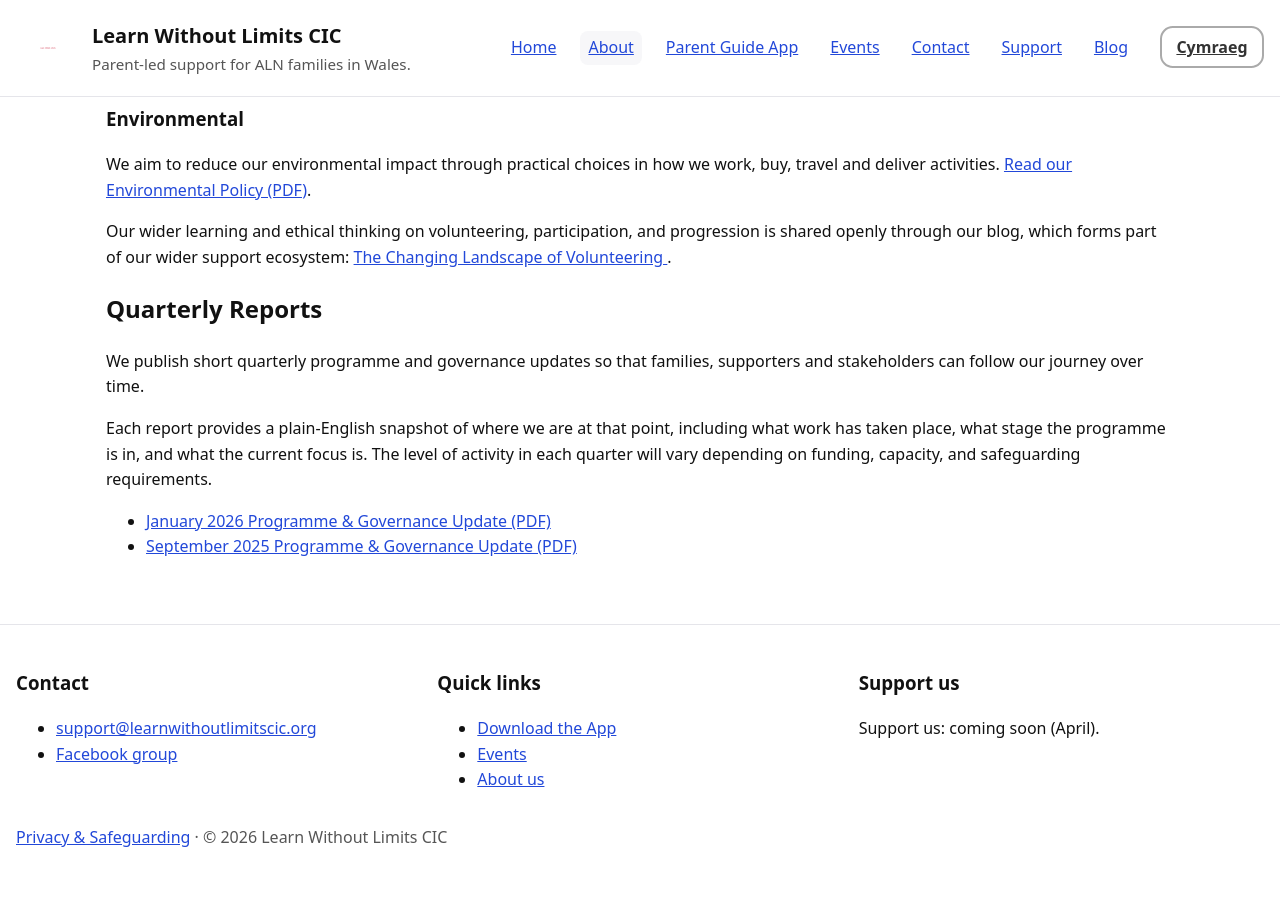
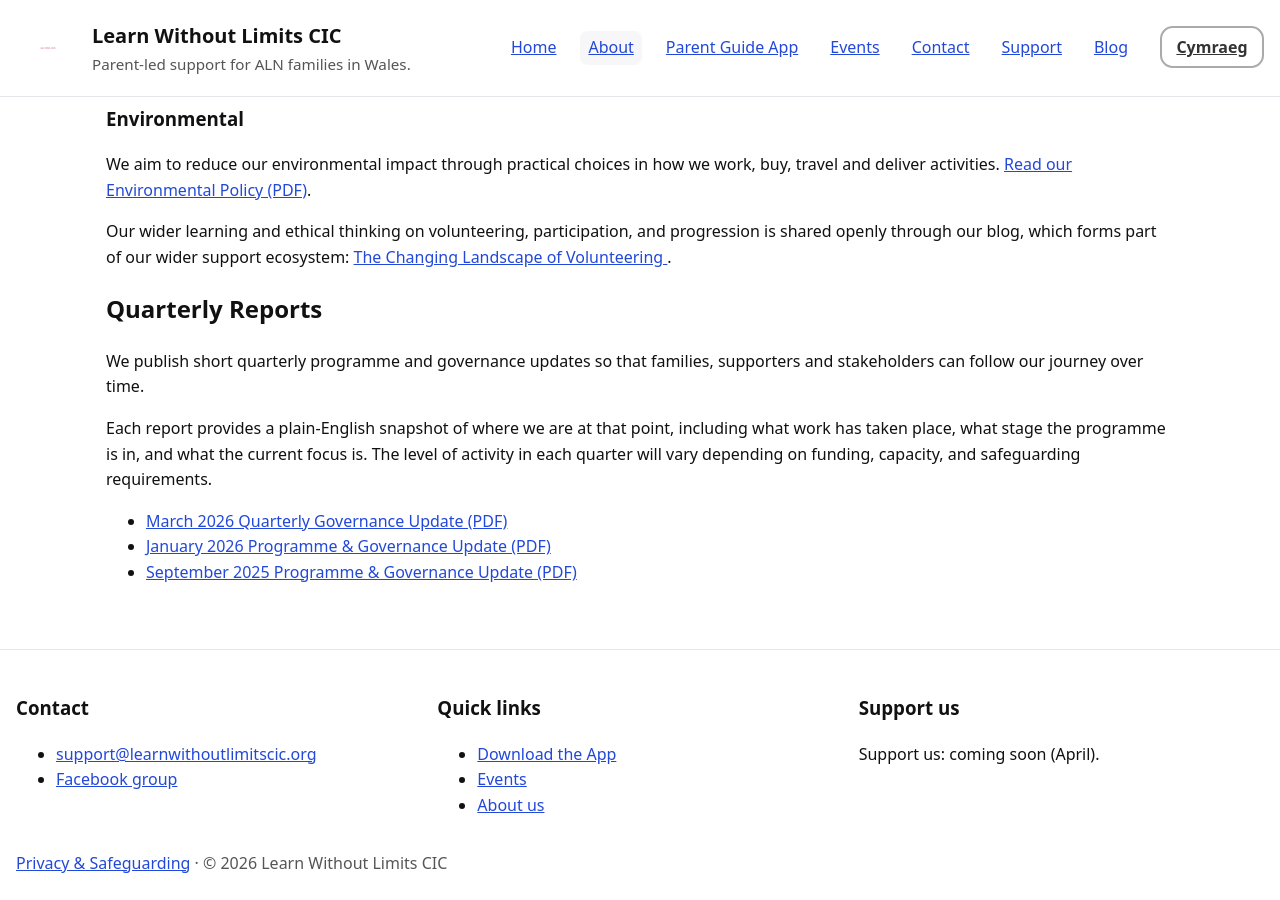
Before and after one commit to StephShobiye/learnwithoutlimitscic.github.io, a Jekyll site: the page about.en.html, which Jekyll copies as it is, in a window 1280 px wide and 900 px high, scrolled down 2687 px. Built offline with Jekyll 4.4.1, drawn with Linux system fonts in a browser that asks for light colours; before the commit the page ends 3562 px from its top, so only the background shows below that.

Commit message:
Update about.en.html - add March Governance report

```diff
--- a/about.en.html
+++ b/about.en.html
@@ -210,6 +210,11 @@
 
     <ul>
   <li>
+    <a href="/reports/LWL_Quarterly_Governance_Update_March_2026.pdf">
+      March 2026 Quarterly Governance Update (PDF)
+    </a>
+  </li>
+  <li>
     <a href="/reports/January_2026_Public_Programme_Governance_Update_LWL_FINAL.pdf">
       January 2026 Programme &amp; Governance Update (PDF)
     </a>
```
Lines whose indentation alone changed are shown as unchanged.
